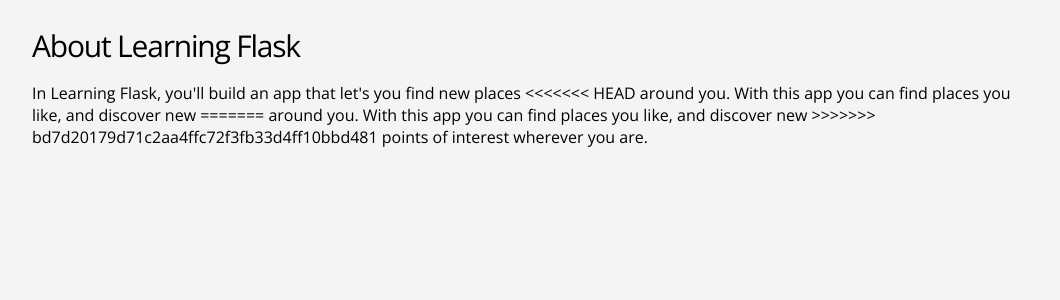
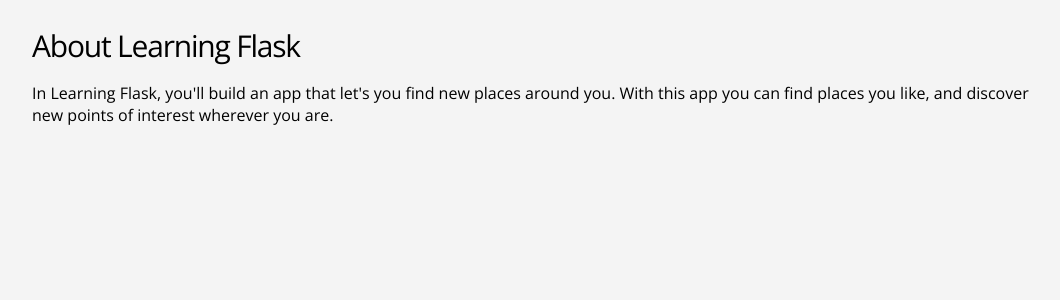
Before and after one commit to himalshakya/learningflask, a Flask app: page /about in a window 1280 px wide. Shown: the part 50-350 px from the top of the page, without its empty margins (108-1168 px from the left). Run offline with Flask 2, Linux system fonts and the light colour scheme.

Commit message:
Minor fix to about.html

```diff
--- a/templates/about.html
+++ b/templates/about.html
@@ -1,17 +1,9 @@
-{% extends "layout.html" %}
-
-{% block content %}
+{% extends "layout.html" %} {% block content %}
 <main class="about-section">
     <div class="container">
         <h2>About Learning Flask</h2>
         <p>
-                In Learning Flask, you'll build an app that let's you find new places
-<<<<<<< HEAD
-                around you. With this app you can find places you like, and discover new
-=======
-                around you. With this app you can find places you like, and discover new
->>>>>>> bd7d20179d71c2aa4ffc72f3fb33d4ff10bbd481
-                points of interest wherever you are.
+            In Learning Flask, you'll build an app that let's you find new places around you. With this app you can find places you like, and discover new points of interest wherever you are.
         </p>
     </div>
 </main>
```
Lines whose indentation alone changed are shown as unchanged.
